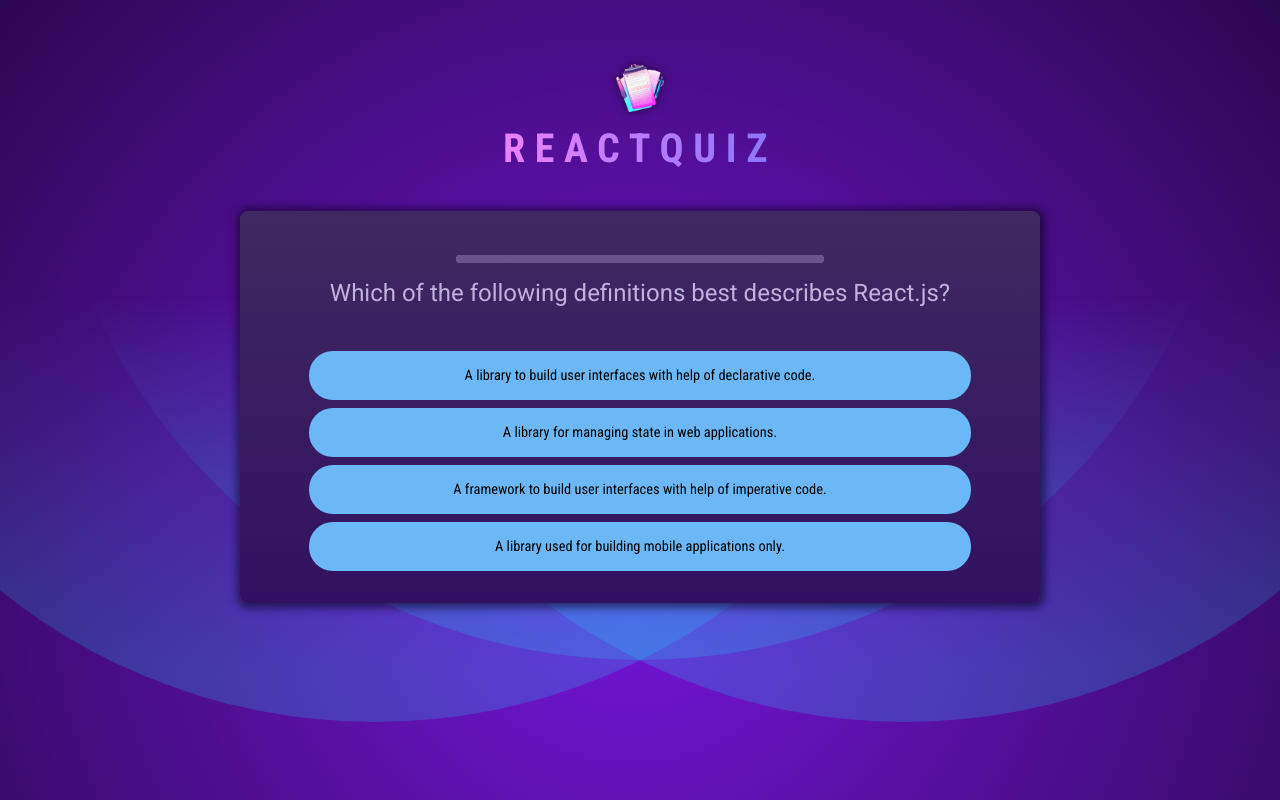
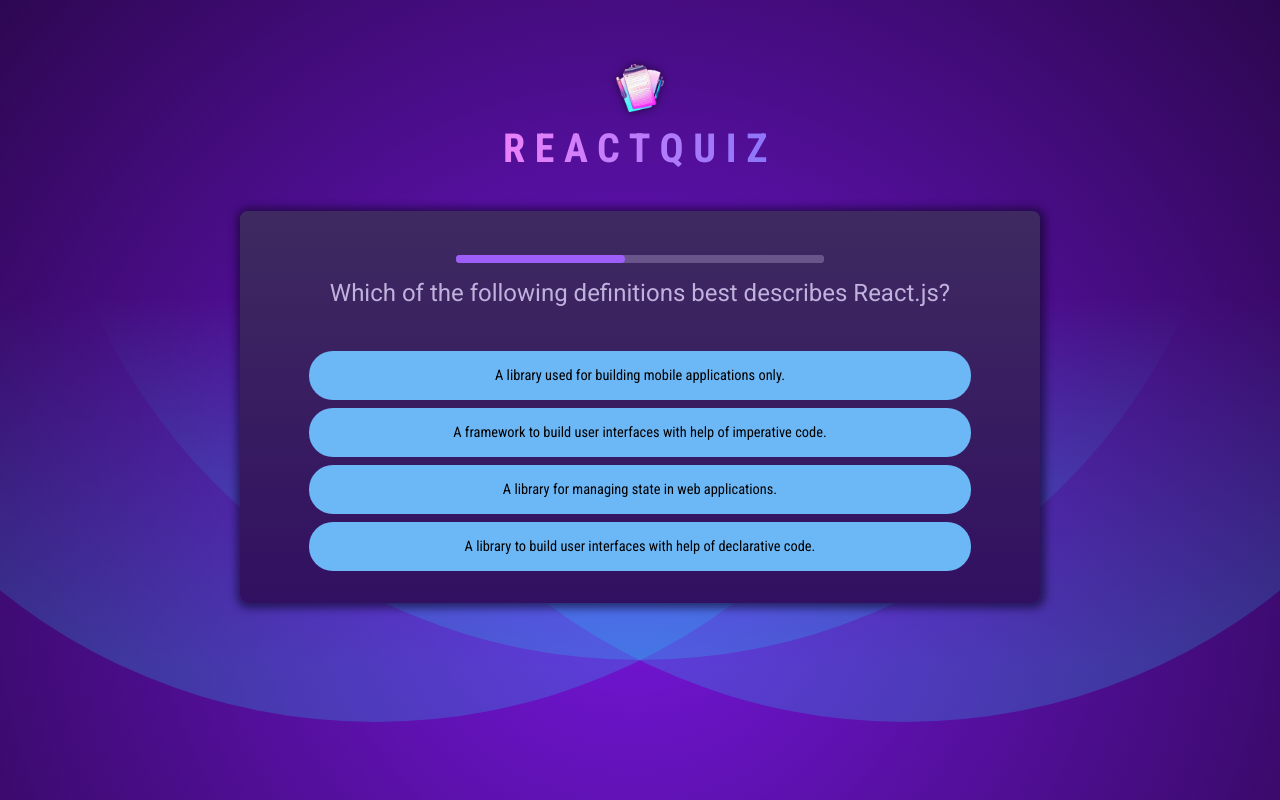
Before and after one commit to anastasiiaShtepa/quiz, a React (Vite) app: page / in a window 1280 px wide. Built offline with nearby package versions, Linux system fonts and the light colour scheme.

Commit message:
added components question and answer

```diff
--- /dev/null
+++ b/src/components/Answers.jsx
@@ -0,0 +1,38 @@
+import React, { useRef } from "react";
+
+const Answers = ({ answers, selectedAnswer, answerState, onSelect }) => {
+    const shuffledAnswers = useRef();
+  if (!shuffledAnswers.current) {
+    shuffledAnswers.current = [...answers];
+    shuffledAnswers.current.sort((a, b) => Math.random() - 0.5);
+  }
+  return (
+    <ul id="answers">
+      {shuffledAnswers.current.map((answer) => {
+        const isSelected = selectedAnswer === answer;
+        let cssClasses = "";
+        if (answerState === "answerd" && isSelected) {
+          cssClasses = "selected";
+        }
+        if (
+          (answerState === "correct" || answerState === "wrong") &&
+          isSelected
+        ) {
+          cssClasses = answerState;
+        }
+        return (
+          <li key={answer} className="answer">
+            <button
+              onClick={() => onSelect(answer)}
+              className={cssClasses}
+            >
+              {answer}
+            </button>
+          </li>
+        );
+      })}
+    </ul>
+  );
+};
+
+export default Answers;
--- /dev/null
+++ b/src/components/Question.jsx
@@ -0,0 +1,27 @@
+import React from "react";
+import QuestionTimer from "./QuestionTimer";
+import Answers from "./Answers";
+
+const Question = ({
+  questionText,
+  answers,
+  onSelectAnswer,
+  selectedAnswer,
+  answerState,
+  onSkipAnswer,
+}) => {
+  return (
+    <div id="question">
+      <QuestionTimer timeout={10000} onTimeout={onSkipAnswer} />
+      <h2>{questionText}</h2>
+      <Answers
+        answers={answers}
+        answerState={answerState}
+        onSelect={onSelectAnswer}
+        selectedAnswer={selectedAnswer}
+      />
+    </div>
+  );
+};
+
+export default Question;
--- a/src/components/QuestionTimer.jsx
+++ b/src/components/QuestionTimer.jsx
@@ -3,13 +3,19 @@
 const QuestionTimer = ({ timeout, onTimeout }) => {
   const [remainingTime, setRemainingTime] = useState(timeout);
   useEffect(() => {
-    setTimeout(onTimeout, timeout);
+    const timer = setTimeout(onTimeout, timeout);
+    return ()=>{
+        clearTimeout(timer)
+    }
   }, [timeout, onTimeout]);
 
   useEffect(() => {
-    setInterval(() => {
+    const interval = setInterval(() => {
       setRemainingTime((prevRemainingTime) => prevRemainingTime - 100);
     }, 100);
+    return () => {
+      clearInterval(interval);
+    };
   }, []);
 
   return <progress id="question-id" max={timeout} value={remainingTime} />;
--- a/src/components/Quiz.jsx
+++ b/src/components/Quiz.jsx
@@ -1,38 +1,59 @@
-import React, { useState } from "react";
+import React, { useCallback, useRef, useState } from "react";
 import QUESTIONS from "../questions";
-import quiz from "../assets/quiz-complete.png"
-import QuestionTimer from "./QuestionTimer";
+import quiz from "../assets/quiz-complete.png";
+import Question from "./Question";
 
 const Quiz = () => {
+  const [answerState, setAnswerState] = useState("");
   const [userAnswers, setUserAnswers] = useState([]);
-  const activeQuestionIndex = userAnswers.length;
+  const activeQuestionIndex =
+    answerState === "" ? userAnswers.length : userAnswers.length - 1;
 
   const quizIsComplete = activeQuestionIndex === QUESTIONS.length;
-  function handleSelectAnswer(selectedAnswer) {
-    setUserAnswers((prevUserAnswers) => {
-      return [...prevUserAnswers, selectedAnswer];
-    });
+  const handleSelectAnswer = useCallback(
+    function handleSelectAnswer(selectedAnswer) {
+      setAnswerState("answered");
+      setUserAnswers((prevUserAnswers) => {
+        return [...prevUserAnswers, selectedAnswer];
+      });
+
+      setTimeout(() => {
+        if (selectedAnswer === QUESTIONS[activeQuestionIndex].answers[0]) {
+          setAnswerState("correct");
+        } else {
+          setAnswerState("wrong");
+        }
+        setTimeout(() => {
+          setAnswerState("");
+        }, 2000);
+      }, 1000);
+    },
+    [activeQuestionIndex]
+  );
+  const handleSkipAnswer = useCallback(
+    () => handleSelectAnswer(null),
+    [handleSelectAnswer]
+  );
+  if (quizIsComplete) {
+    return (
+      <div id="summary">
+        <img src={quiz} alt="img" />
+        <h2>Quiz Completed!</h2>
+      </div>
+    );
   }
-  if (quizIsComplete){
-    return <div id="summary"><img src={quiz} alt="img" /><h2>Quiz Completed!</h2></div>
-  }
-  const shuffledAnswers = [...QUESTIONS[activeQuestionIndex].answers];
-  shuffledAnswers.sort((a, b) => Math.random() - 0.5);
+
   return (
     <div id="quiz">
-      <div id="question">
-      <QuestionTimer timeout={10000} onTimeout={()=>handleSelectAnswer(null)} />
-        <h2>{QUESTIONS[activeQuestionIndex].text}</h2>
-        <ul id="answers">
-          {QUESTIONS[activeQuestionIndex].answers.map((answer) => (
-            <li key={answer} className="answer">
-              <button onClick={() => handleSelectAnswer(answer)}>
-                {answer}
-              </button>
-            </li>
-          ))}
-        </ul>
-      </div>
+      <Question
+       key={activeQuestionIndex}
+        questionText={QUESTIONS[activeQuestionIndex].text}
+        answers={QUESTIONS[activeQuestionIndex].answers}
+        onSelectAnswer={handleSelectAnswer}
+        answerState={answerState}
+        selectedAnswer={userAnswers[userAnswers.length - 1]}
+        onSkipAnswer={handleSkipAnswer}
+      />
     </div>
   );
 };
```
